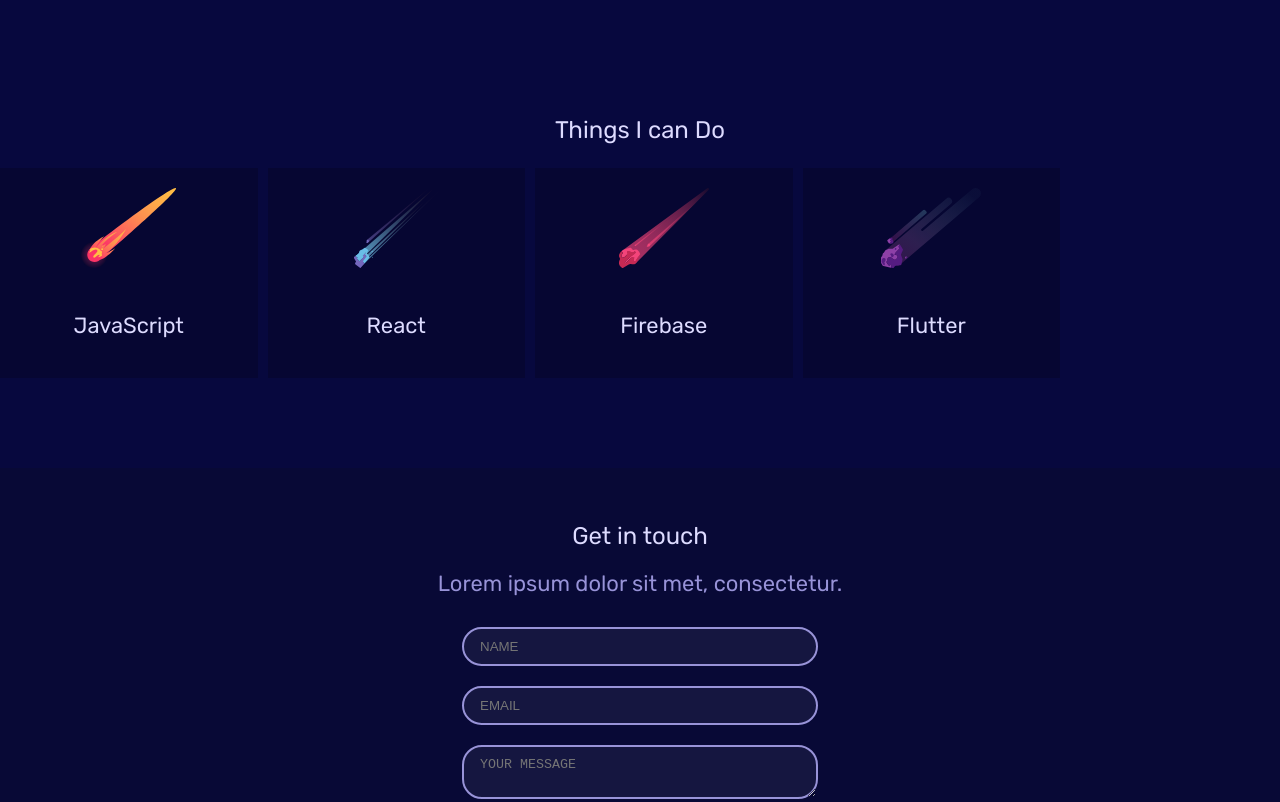
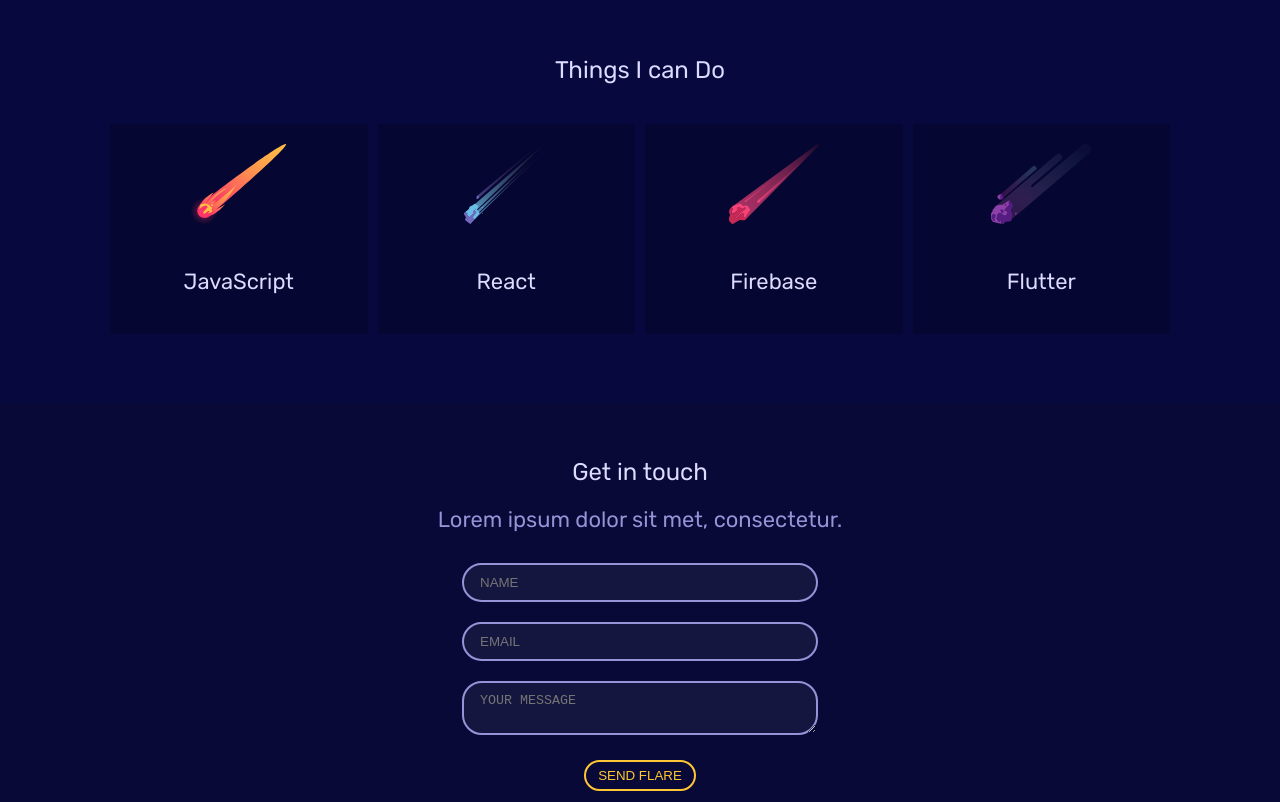
Before and after one commit to liviawelschinger/mobile-first-website, a plain HTML site: page index.html in a window 1280 px wide. Shown: the part 1558-2360 px from the top of the page. Drawn offline with Linux system fonts and the light colour scheme.

Commit message:
Fixed skills section sizing for desktop styles

```diff
--- a/css/main.css
+++ b/css/main.css
@@ -540,6 +540,16 @@ footer img {
     margin: 30px 0;
   }
 
+  #skills {
+    padding: 30px 20px;
+  }
+
+  #skills ul {
+    padding: 0px;
+    margin: 40px auto;
+  }
+
+
   footer {
     padding: 80px 0;
     background-size: 30%;
```
